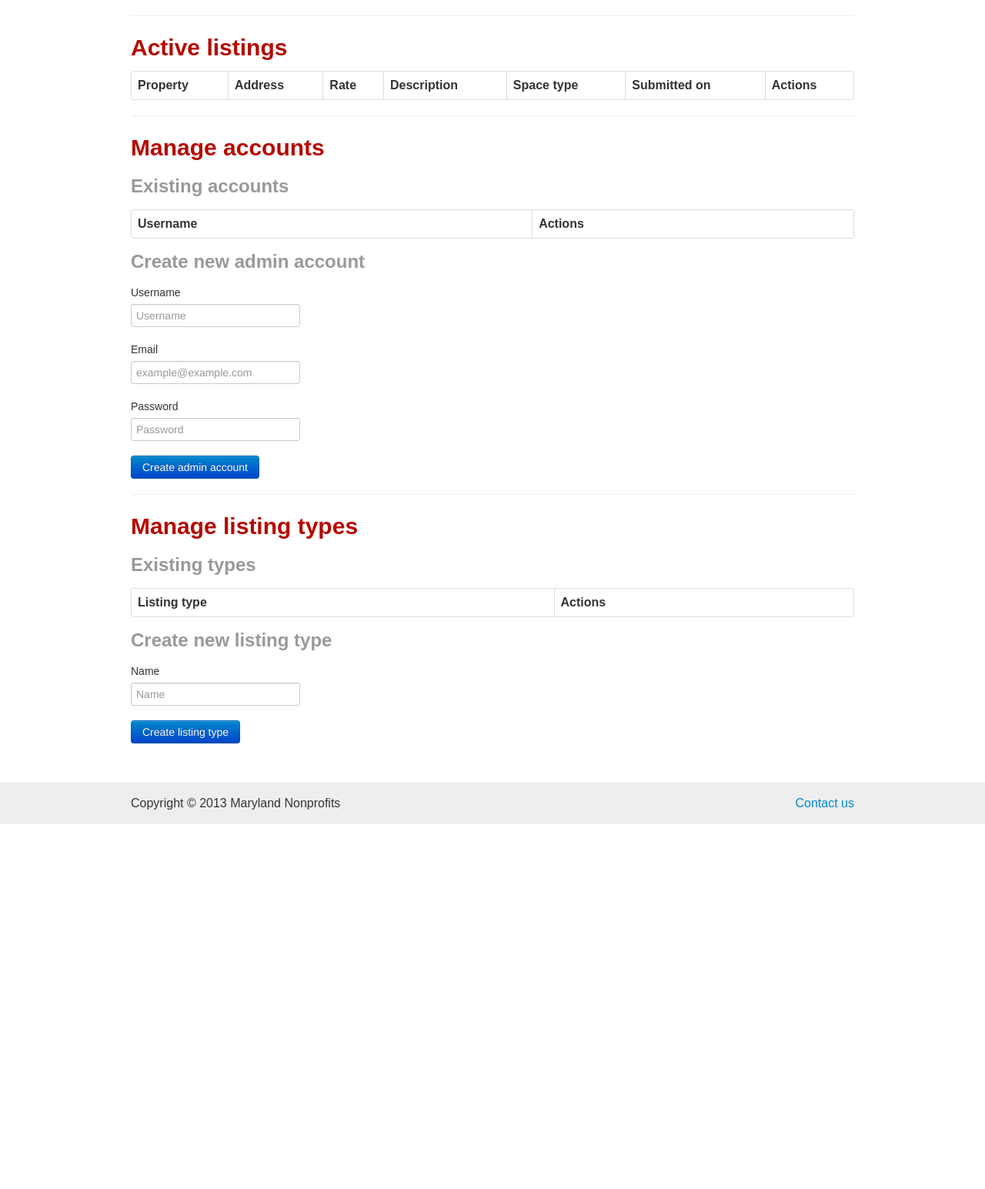
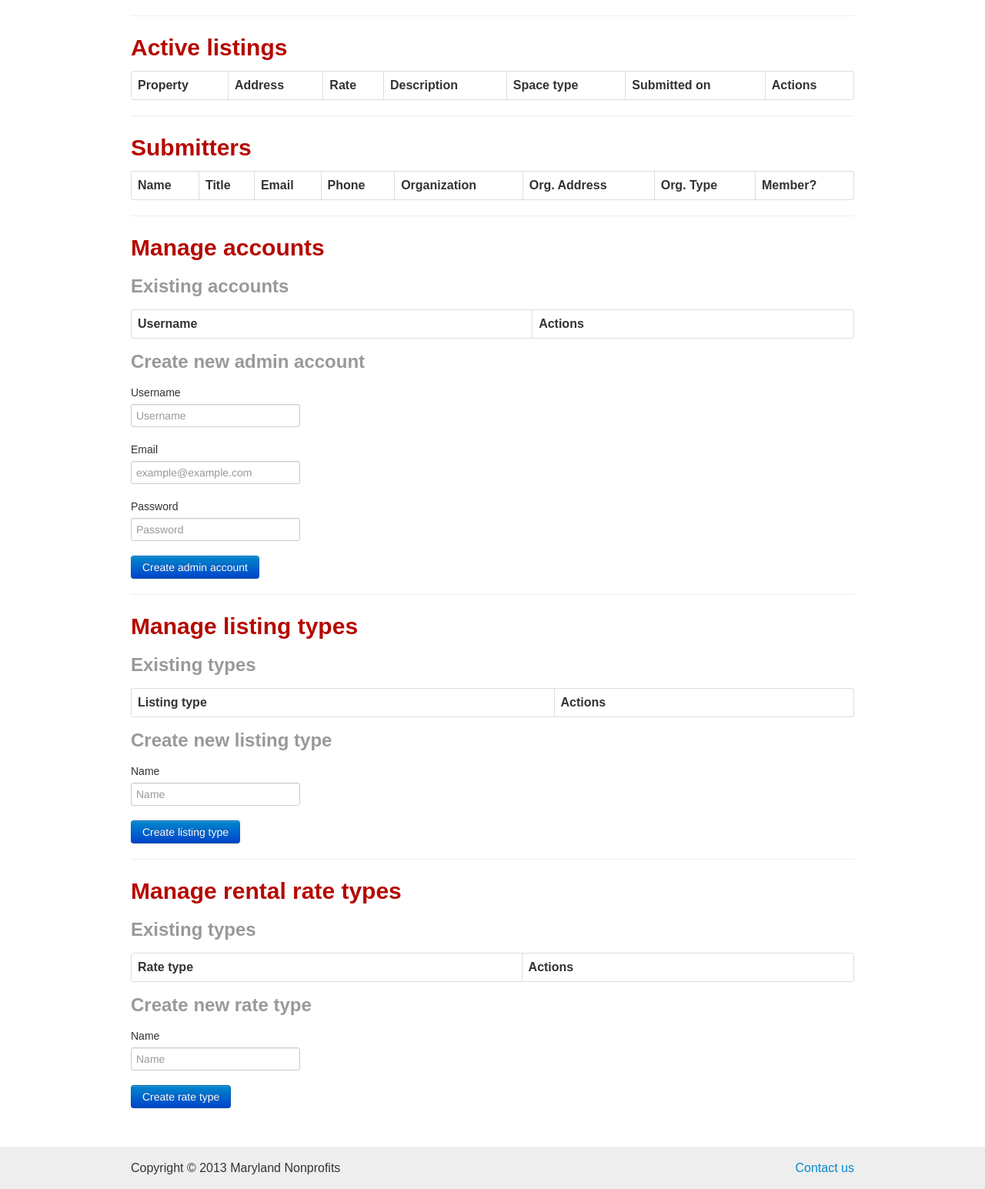
Before and after one commit to josephturnerjr/spacefinder, a Flask app: template spacefinder/templates/admin.html in a window 1280 px wide. Shown: the part 362-1907 px from the top of the page at 77% size. Before the commit the page ends 1433 px from the top, so only its background shows below. Run offline with Flask 2, Linux system fonts and the light colour scheme; the template is opened without the code that fills it, so the values that code supplies are empty; some libraries are stand-ins or nearby versions.

Commit message:
Admin submitter list.
Submitters must include all fields except phone and title.
Management tools for rate types.

```diff
--- a/spacefinder/templates/admin.html
+++ b/spacefinder/templates/admin.html
@@ -117,6 +117,68 @@
     </tr>
   {% endfor %}
   </table>
+<!-- Submitters -->
+  <hr />
+  <h2>Submitters</h2>
+  <table class='table table-bordered listing-table'>
+  <thead>
+    <tr>
+      <th>
+        Name
+      </th>
+      <th>
+        Title
+      </th>
+      <th>
+        Email
+      </th>
+      <th>
+        Phone
+      </th>
+      <th>
+        Organization
+      </th>
+      <th>
+        Org. Address
+      </th>
+      <th>
+        Org. Type
+      </th>
+      <th>
+        Member?
+      </th>
+    </tr>
+  </thead>
+  {% for submitter in submitters %}
+    <tr>
+      <td>
+        {{submitter.name}}
+      </td>
+      <td>
+        {{submitter.title}}
+      </td>
+      <td>
+        {{submitter.email}}
+      </td>
+      <td>
+        {{submitter.phone}}
+      </td>
+      <td>
+        {{submitter.organization}}
+      </td>
+      <td>
+        {{submitter.organization_address}}
+      </td>
+      <td>
+        {{submitter.organization_type}}
+      </td>
+      <td>
+        {{submitter.mdnonprofit_member}}
+      </td>
+    </tr>
+  {% endfor %}
+  </table>
+<!-- Admin-only stuffs -->
   <hr />
   <h2>Manage accounts</h2>
   <h3 class='muted'>Existing accounts</h3>
@@ -217,6 +279,49 @@
       </div>
     </div>
   </form>
+  <hr />
+  <h2>Manage rental rate types</h2>
+  <h3 class='muted'>Existing types</h3>
+  <table class='table table-bordered'>
+  <thead>
+    <tr>
+      <th>
+        Rate type
+      </th>
+      <th>
+        Actions
+      </th>
+    </tr>
+  </thead>
+  {% for type in rate_types %}
+    <tr>
+      <td>
+        {{type.name}}
+      </td>
+      <td>
+        <a href='/admin/rate_type/{{type.id}}/delete' data-toggle='tooltip' data-placement='bottom' title='Delete rate type'><i class='icon-trash'></i></a>
+      </td>
+    </tr>
+  {% endfor %}
+  </table>
+  <h3 class='muted'>Create new rate type</h3>
+  <form method='post' action='/admin/rate_type/create'>
+    <div class="control-group">
+      <span class="help-block"></span>
+    </div>
+    <div class="control-group">
+      <label class="control-label" for="inputName">Name</label>
+      <div class="controls">
+        <input type="text" id="inputName" placeholder="Name" name="name">
+        <span class="help-inline"></span>
+      </div>
+    </div>
+    <div class="control-group">
+      <div class="controls">
+        <button type="submit" class="btn btn-primary">Create rate type</button>
+      </div>
+    </div>
+  </form>
 </div>
 {% endblock %}
 {% block scripts %}
--- a/spacefinder/views.py
+++ b/spacefinder/views.py
@@ -82,7 +82,7 @@ def create_token():
     orgtype = request.form.get('orgtype')
     member = request.form.get('member')
     addr_parts = [request.form.get(x, '') for x in ['orgaddr1', 'orgaddr2', 'orgcity', 'orgstate', 'orgzip']]
-    if not all([email, name, phone, title, orgname, orgtype]) or not any(addr_parts):
+    if not all([email, name, orgname, orgtype]) or not any(addr_parts):
         return render_template('get-token.html', errors='All required fields must be filled in.')
     member = member == "yes"
     orgaddr = "\n".join(addr_parts)
```
Also changed, not shown: spacefinder/admin_views.py (+35 -8 lines), spacefinder/templates/get-token.html (+5 -2 lines).
